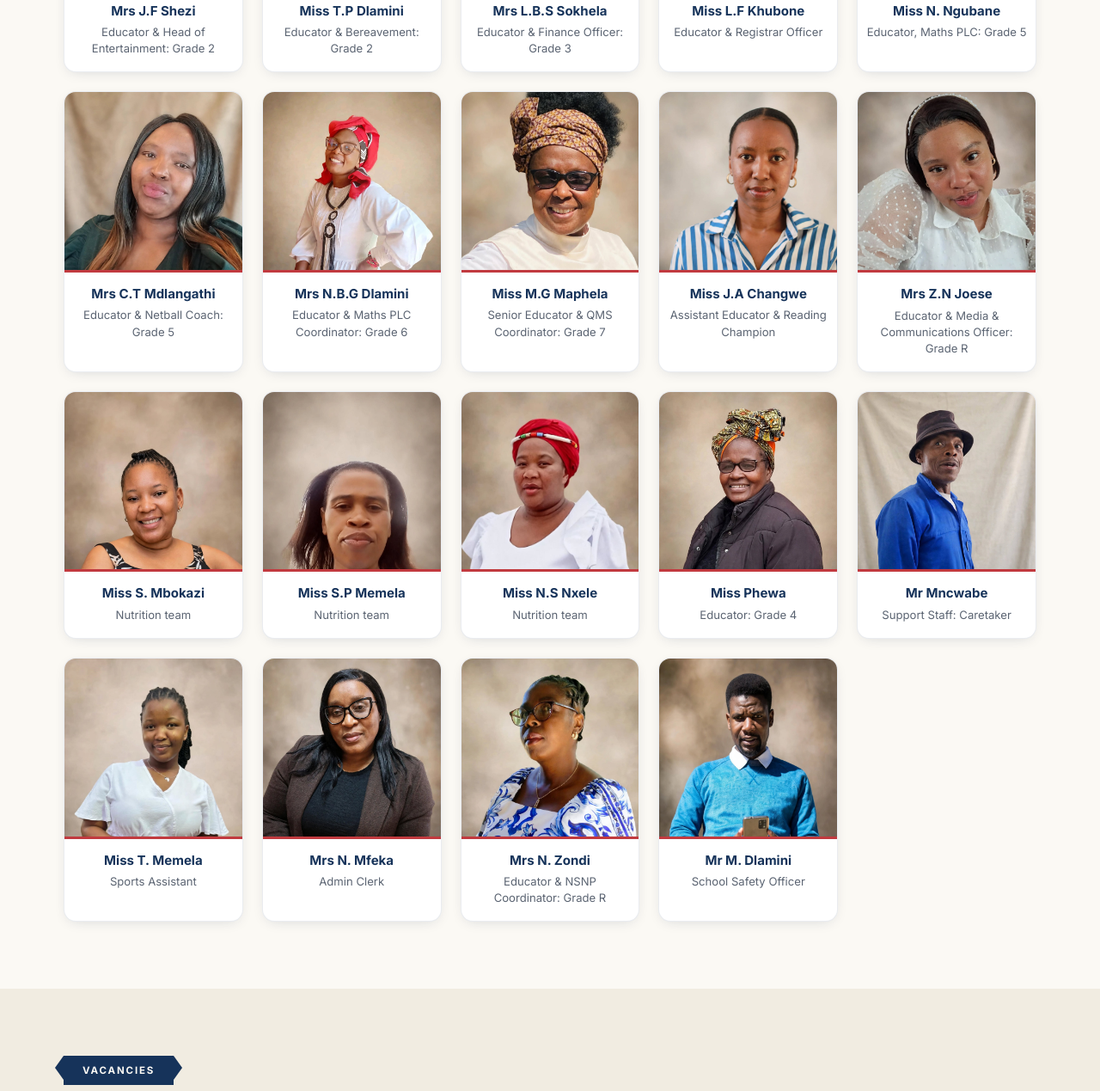
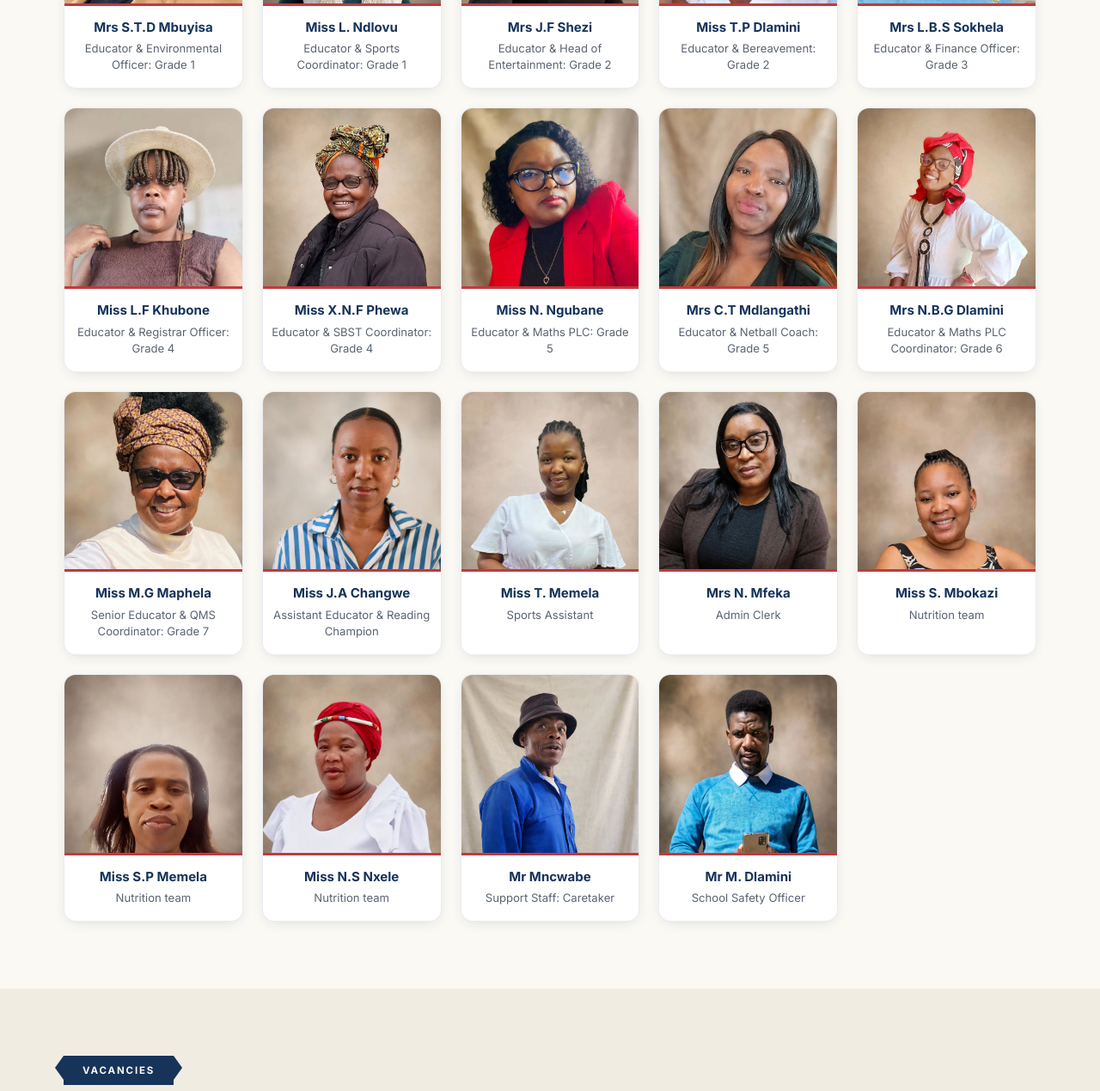
Before and after one commit to Menzik3/Donnybrookprimary.co.za, a plain HTML site: page index.html in a window 1280 px wide. Shown: the part 6559-7828 px from the top of the page at 86% size. Drawn offline with Linux system fonts and the light colour scheme.

```diff
--- a/index.html
+++ b/index.html
@@ -389,6 +389,32 @@
         </div>
       </article>
 
+            <!-- STAFF MEMBER 003 -->
+      <article class="staff-card">
+        <div class="staff-photo">
+          <img src="images/staff/zondi.jpg"
+               alt="Staff Member 003"
+               loading="lazy">
+        </div>
+        <div class="staff-info">
+          <h3>Mrs N. Zondi</h3>
+          <p>Educator & NSNP Coordinator: Grade R</p>
+        </div>
+      </article>
+
+      <!-- STAFF MEMBER 004 -->
+      <article class="staff-card">
+        <div class="staff-photo">
+          <img src="images/staff/Joese.jpg"
+               alt="Staff Member 004"
+               loading="lazy">
+        </div>
+        <div class="staff-info">
+          <h3>Mrs Z.N Joese</h3>
+          <p>Educator & Media & Communications Officer: Grade R</p>
+        </div>
+      </article>
+
       <!-- STAFF MEMBER 04 -->
       <article class="staff-card">
         <div class="staff-photo">
@@ -398,7 +424,7 @@
         </div>
         <div class="staff-info">
           <h3>Mrs S.T.D Mbuyisa</h3>
-          <p>Educator: Grade 1</p>
+          <p>Educator & Environmental Officer: Grade 1</p>
         </div>
       </article>
 
@@ -463,7 +489,20 @@
         </div>
         <div class="staff-info">
           <h3>Miss L.F Khubone</h3>
-          <p>Educator & Registrar Officer</p>
+          <p>Educator & Registrar Officer: Grade 4</p>
+        </div>
+      </article>
+
+            <!-- STAFF MEMBER 009 -->
+      <article class="staff-card">
+        <div class="staff-photo">
+          <img src="images/staff/phewa.jpg"
+               alt="Staff Member 009"
+               loading="lazy">
+        </div>
+        <div class="staff-info">
+          <h3>Miss X.N.F Phewa</h3>
+          <p>Educator & SBST Coordinator: Grade 4</p>
         </div>
       </article>
 
@@ -476,7 +515,7 @@
         </div>
         <div class="staff-info">
           <h3>Miss N. Ngubane</h3>
-          <p>Educator, Maths PLC: Grade 5</p>
+          <p>Educator & Maths PLC: Grade 5</p>
         </div>
       </article>
 
@@ -532,16 +571,29 @@
         </div>
       </article>
 
-      <!-- STAFF MEMBER 15 -->
+                  <!-- STAFF MEMBER 21 -->
       <article class="staff-card">
         <div class="staff-photo">
-          <img src="images/staff/Joese.jpg"
-               alt="Staff Member 15"
+          <img src="images/staff/memela.jpg"
+               alt="Staff Member 21"
                loading="lazy">
         </div>
         <div class="staff-info">
-          <h3>Mrs Z.N Joese</h3>
-          <p>Educator & Media & Communications Officer: Grade R</p>
+          <h3>Miss T. Memela</h3>
+          <p>Sports Assistant</p>
+        </div>
+      </article>
+
+                  <!-- STAFF MEMBER 22 -->
+      <article class="staff-card">
+        <div class="staff-photo">
+          <img src="images/staff/mfeka.jpg"
+               alt="Staff Member 22"
+               loading="lazy">
+        </div>
+        <div class="staff-info">
+          <h3>Mrs N. Mfeka</h3>
+          <p>Admin Clerk</p>
         </div>
       </article>
 
@@ -584,19 +636,6 @@
         </div>
       </article>
 
-      <!-- STAFF MEMBER 19 -->
-      <article class="staff-card">
-        <div class="staff-photo">
-          <img src="images/staff/phewa.jpg"
-               alt="Staff Member 19"
-               loading="lazy">
-        </div>
-        <div class="staff-info">
-          <h3>Miss Phewa</h3>
-          <p>Educator: Grade 4</p>
-        </div>
-      </article>
-
       <!-- STAFF MEMBER 20 -->
       <article class="staff-card">
         <div class="staff-photo">
@@ -607,45 +646,6 @@
         <div class="staff-info">
           <h3>Mr Mncwabe</h3>
           <p>Support Staff: Caretaker</p>
-        </div>
-      </article>
-
-            <!-- STAFF MEMBER 21 -->
-      <article class="staff-card">
-        <div class="staff-photo">
-          <img src="images/staff/memela.jpg"
-               alt="Staff Member 21"
-               loading="lazy">
-        </div>
-        <div class="staff-info">
-          <h3>Miss T. Memela</h3>
-          <p>Sports Assistant</p>
-        </div>
-      </article>
-
-            <!-- STAFF MEMBER 22 -->
-      <article class="staff-card">
-        <div class="staff-photo">
-          <img src="images/staff/mfeka.jpg"
-               alt="Staff Member 22"
-               loading="lazy">
-        </div>
-        <div class="staff-info">
-          <h3>Mrs N. Mfeka</h3>
-          <p>Admin Clerk</p>
-        </div>
-      </article>
-
-            <!-- STAFF MEMBER 23 -->
-      <article class="staff-card">
-        <div class="staff-photo">
-          <img src="images/staff/zondi.jpg"
-               alt="Staff Member 23"
-               loading="lazy">
-        </div>
-        <div class="staff-info">
-          <h3>Mrs N. Zondi</h3>
-          <p>Educator & NSNP Coordinator: Grade R</p>
         </div>
       </article>
 
```
